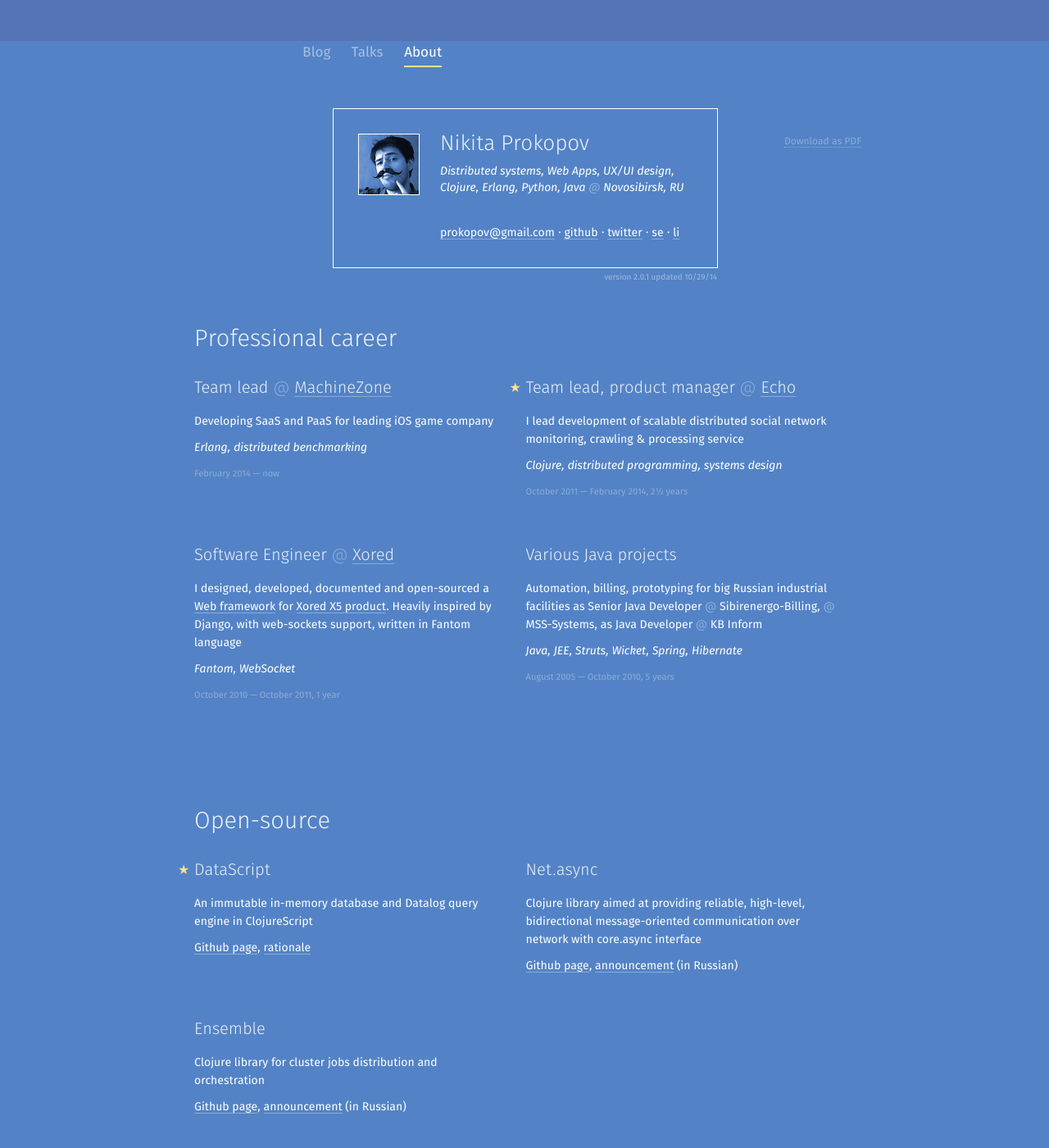
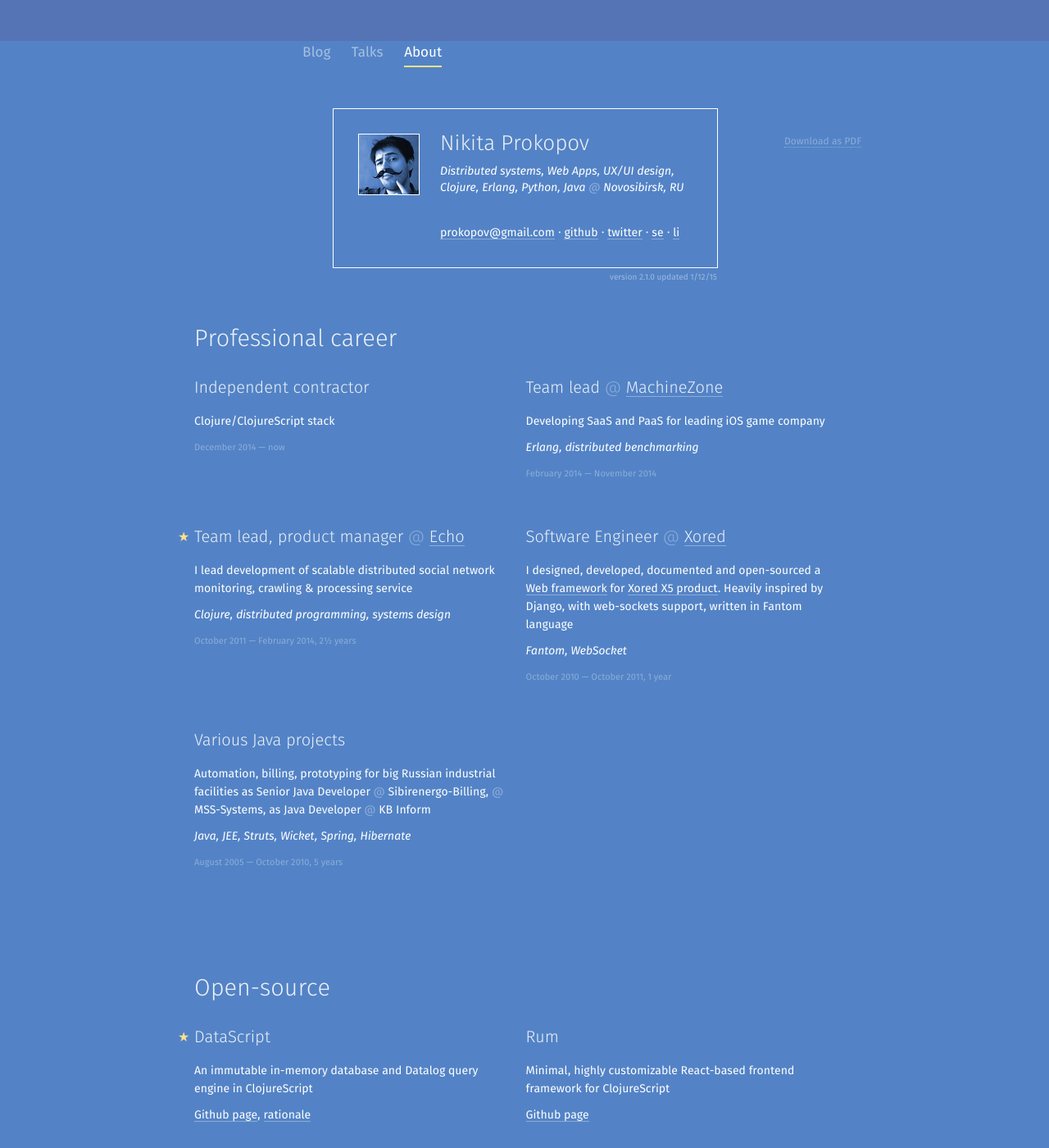
Before and after one commit to tonsky/tonsky.github.io, a Jekyll site: the page built from about/index.html, in a window 1280 px wide and 1400 px high. Shown: the whole window at 82% size. Built offline with Jekyll 4.4.1, drawn with Linux system fonts in a browser that asks for light colours.

Commit message:
Added contractor work + Rum

```diff
--- a/about/index.html
+++ b/about/index.html
@@ -40,10 +40,17 @@ class: page_wide
 
     </div>
     <div class=permalink><a href="http://tonsky.me/about/">http://tonsky.me/about/</a></div>
-    <div class=version>version 2.0.1 updated 10/29/14</div>
+    <div class=version>version 2.1.0 updated 1/12/15</div>
 </div>
 
 <h1>Professional career</h1>
+
+<div class=event>
+    <h1>Independent contractor</h1>
+
+    <p>Clojure/ClojureScript stack
+    <p class=where>December 2014 — now
+</div>
 
 <div class=event>
     <h1>Team lead <span class=at>@</span>&nbsp;<a href="http://www.machinezone.com/">MachineZone</a></h1>
@@ -51,7 +58,7 @@ class: page_wide
     <p>Developing SaaS and PaaS for leading iOS game company
     <p class="links print"><a href="http://www.machinezone.com/">http://www.machinezone.com/</a>
     <p class="keywords">Erlang, distributed benchmarking
-    <p class=where>February 2014 — now
+    <p class=where>February 2014 — November 2014
 </div>
 
 <div class=event>
@@ -89,6 +96,14 @@ class: page_wide
 </div>
 
 <div class=event>
+    <h1>Rum</h1>
+    <p>Minimal, highly customizable React-based frontend framework for ClojureScript</a>
+    <p class=links><a href="https://github.com/tonsky/rum">Github page</a>
+    <p class="links print"><a href="https://github.com/tonsky/rum">http://github.com/tonsky/rum</a>
+</div>
+
+
+<div class=event>
     <h1>Net.async</h1>
     <p>Clojure library aimed at providing reliable, high-level, bidirectional message-oriented communication over network with core.async interface</a>
     <p class=links><a href="https://github.com/tonsky/net.async">Github page</a>, <a href="http://tonsky.livejournal.com/282112.html">announcement</a> (in Russian)
```
Also changed, not shown: 1 other file.
